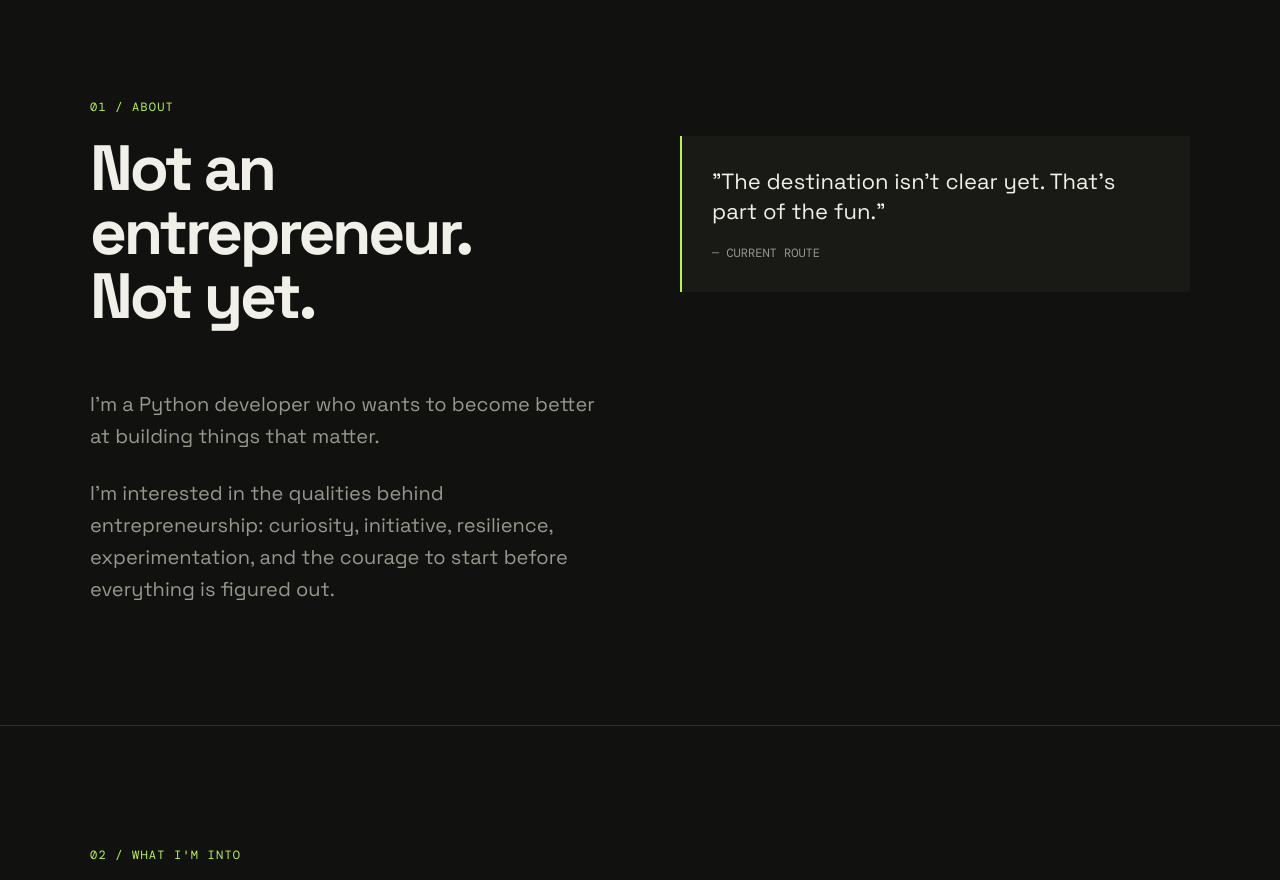
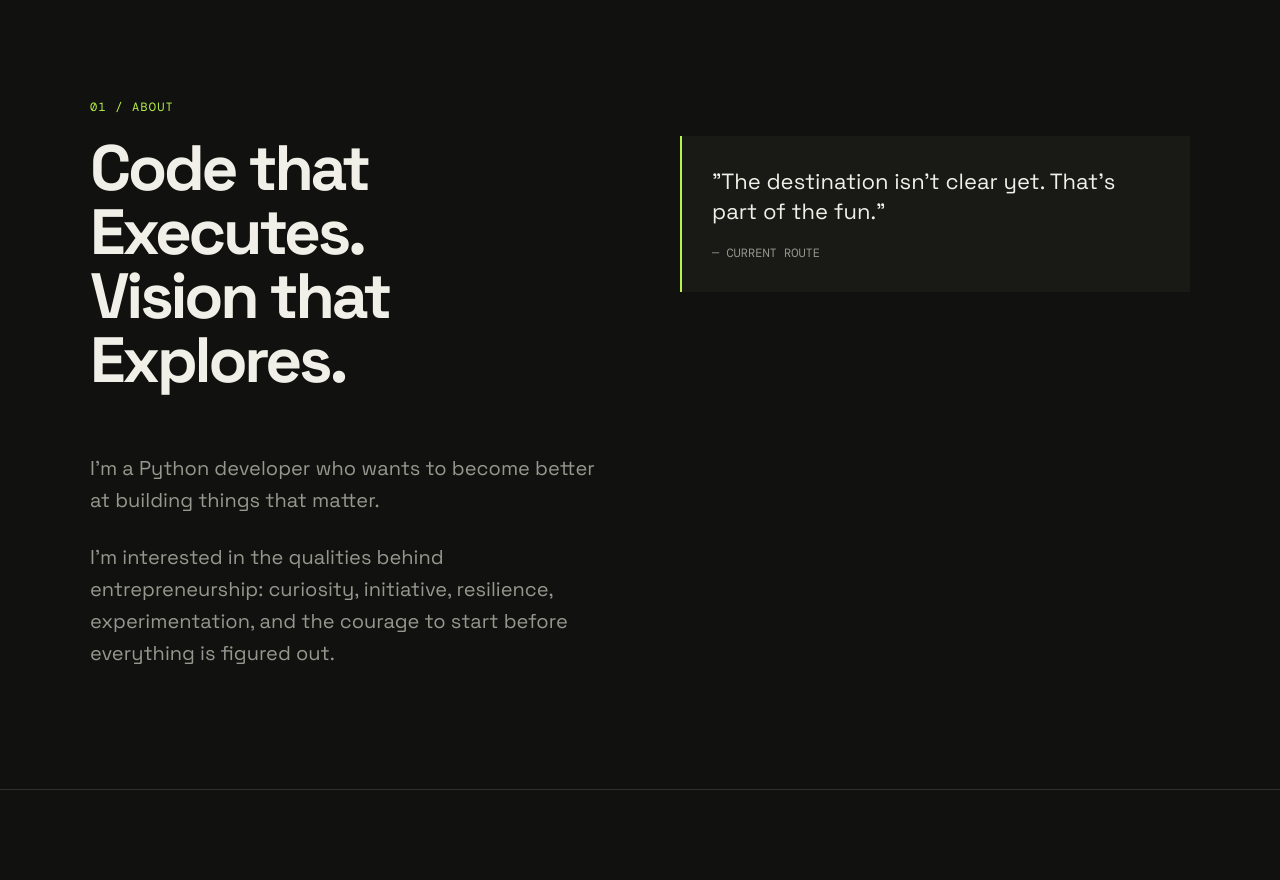
Before and after one commit to jahmia/jahmia.github.io, a plain HTML site: page index.html in a window 1280 px wide. Shown: the part 880-1760 px from the top of the page. Drawn offline with nearby package versions, Linux system fonts and the light colour scheme.

Commit message:
About me title

```diff
--- a/index.html
+++ b/index.html
@@ -602,8 +602,8 @@
 
           <div>
             <h2>
-              Not an entrepreneur.<br>
-              Not yet.
+              Code that Executes.<br>
+              Vision that Explores.
             </h2>
 
             <p>
```
